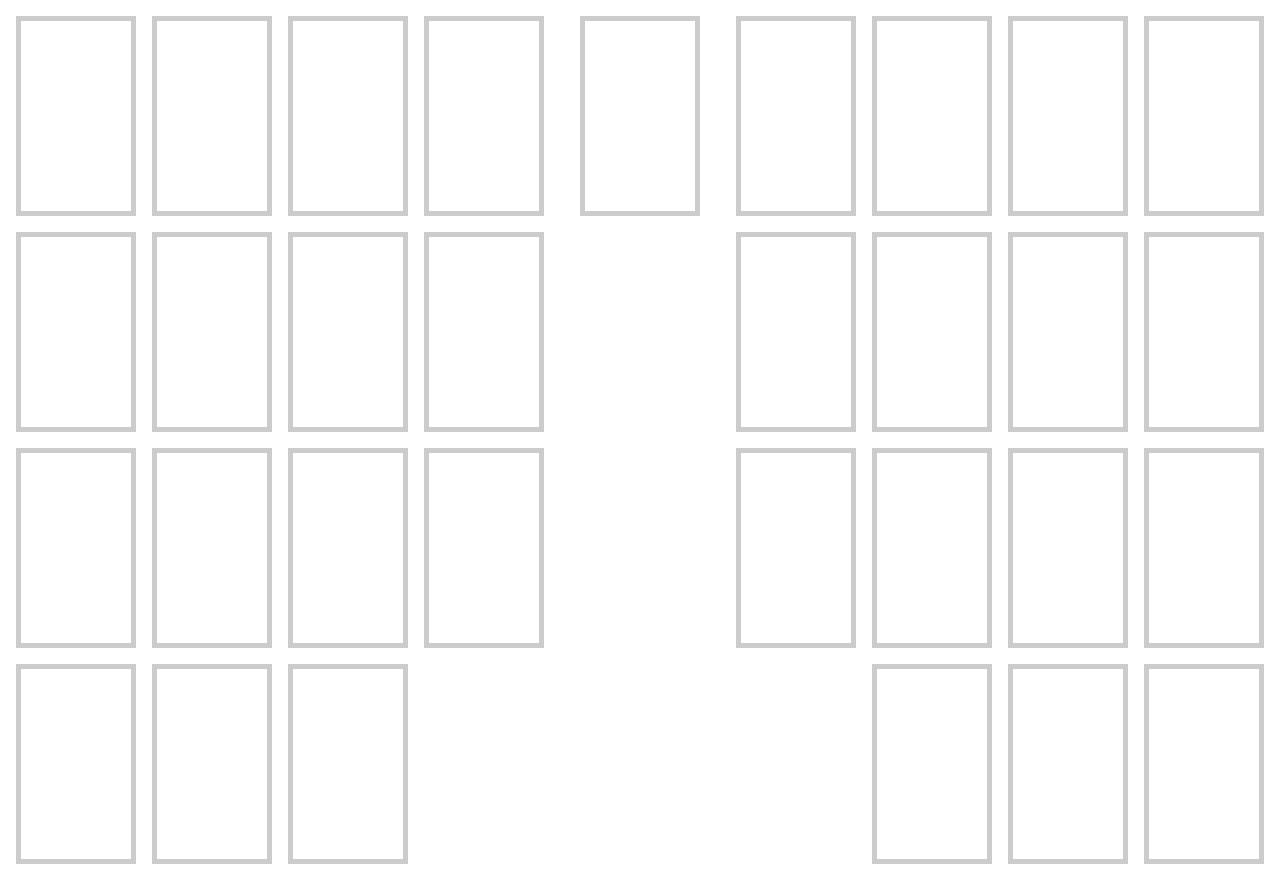
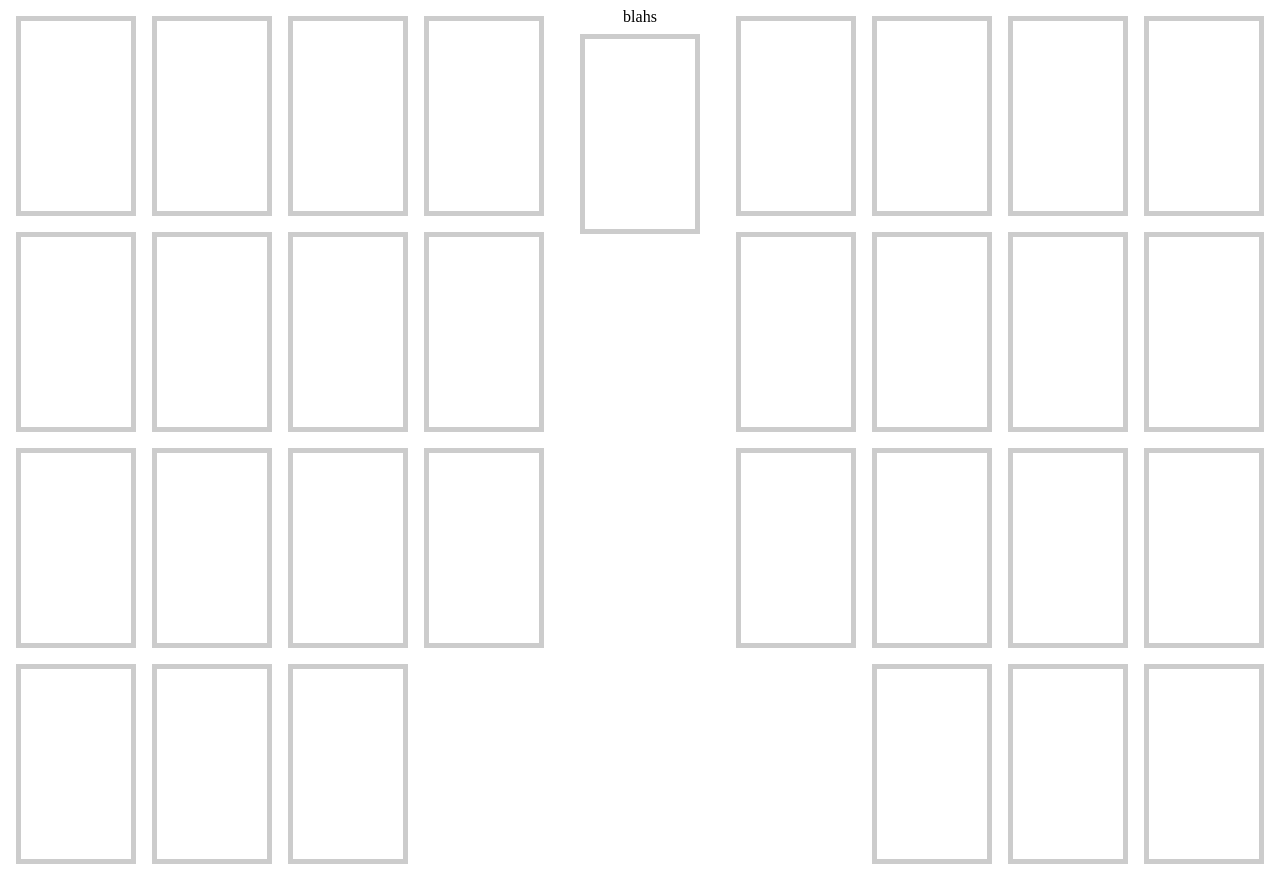
Before and after one commit to prattprattpratt/WordSmith, a website: page index.html in a window 1280 px wide. Drawn offline with Linux system fonts and the light colour scheme.

Commit message:
git hook final try

```diff
--- a/index.html
+++ b/index.html
@@ -68,6 +68,7 @@
         <div class="card placeholder"><div class="letter"></div><div class="point-value"></div></div>
       </div>
       <div class="gap">
+        blahs
         <div class="card" id="card-deck"><div class="letter"></div><div class="point-value"></div></div>
         <h1 id="valid-word"></h1>
         <p id="valid-word-definition"></p>
```
